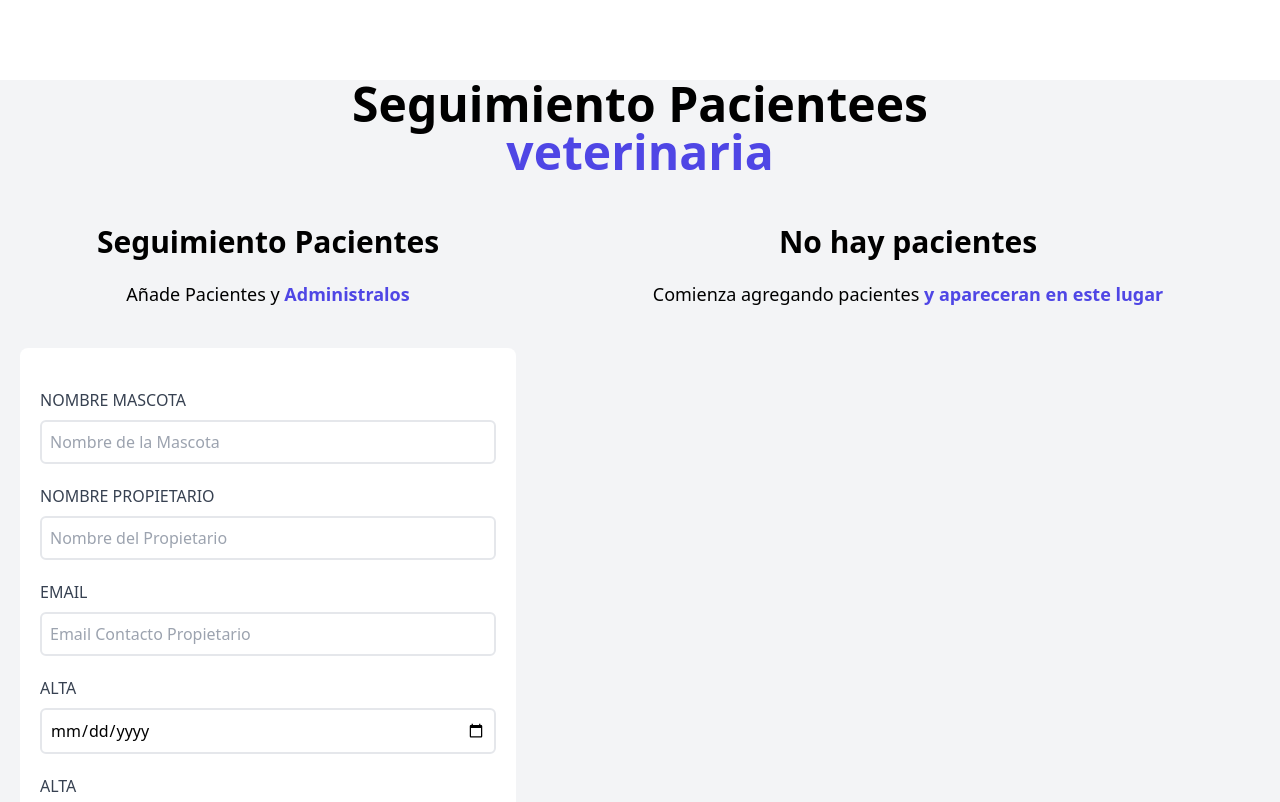
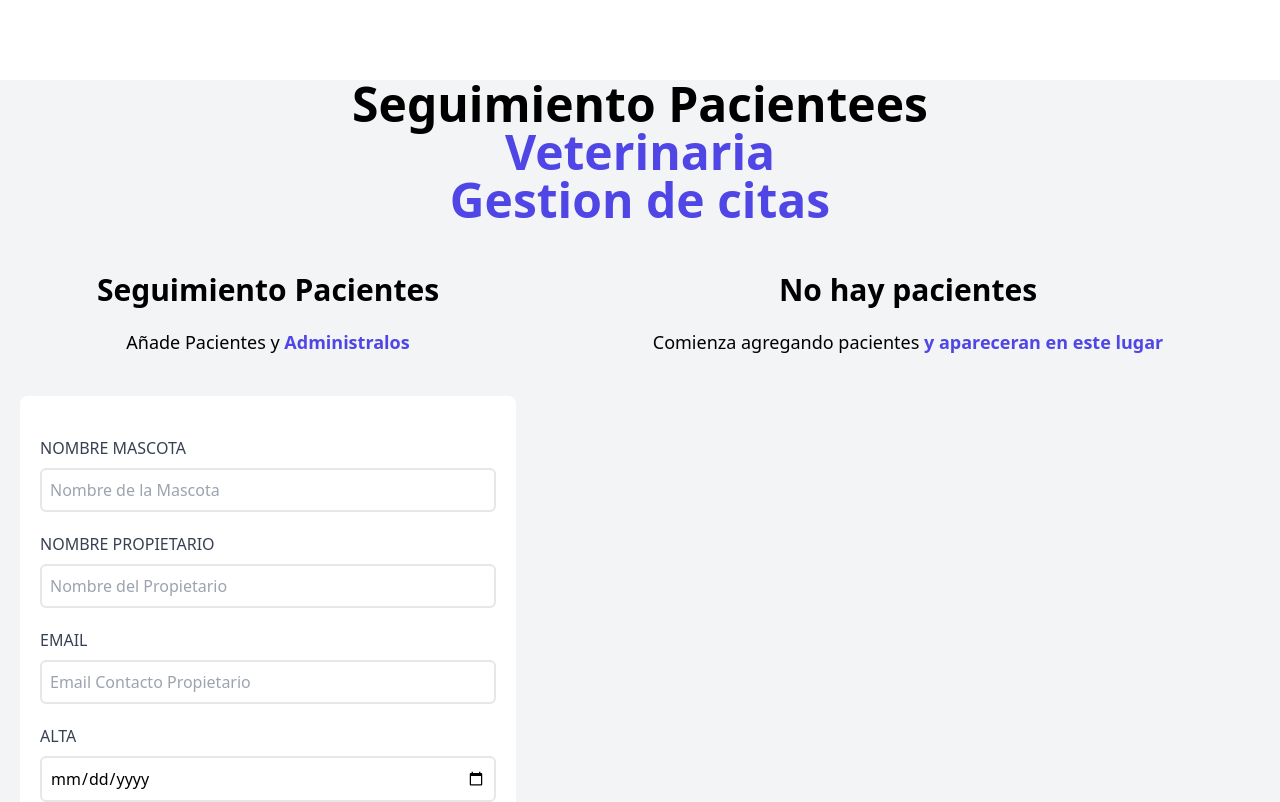
Before and after one commit to fabiancrc124/citas, a React (Vite) app: page / in a window 1280 px wide. Shown: the top 802 px of the page. Built offline with nearby package versions, Linux system fonts and the light colour scheme.

Commit message:
Se agrega sub titulo

```diff
--- a/src/Components/Header.jsx
+++ b/src/Components/Header.jsx
@@ -6,7 +6,9 @@ const Header = ({}) => {
     <>
       <h1 className="font-black text-5xl text-center md:w-2/3 mx-auto">
          Seguimiento Pacientees {" "}
-         <span className="text-indigo-600">veterinaria</span>
+         <span className="text-indigo-600">Veterinaria</span>
+         <br/>
+         <span className="text-indigo-600">Gestion de citas</span>
       </h1>
 
     </>
```
